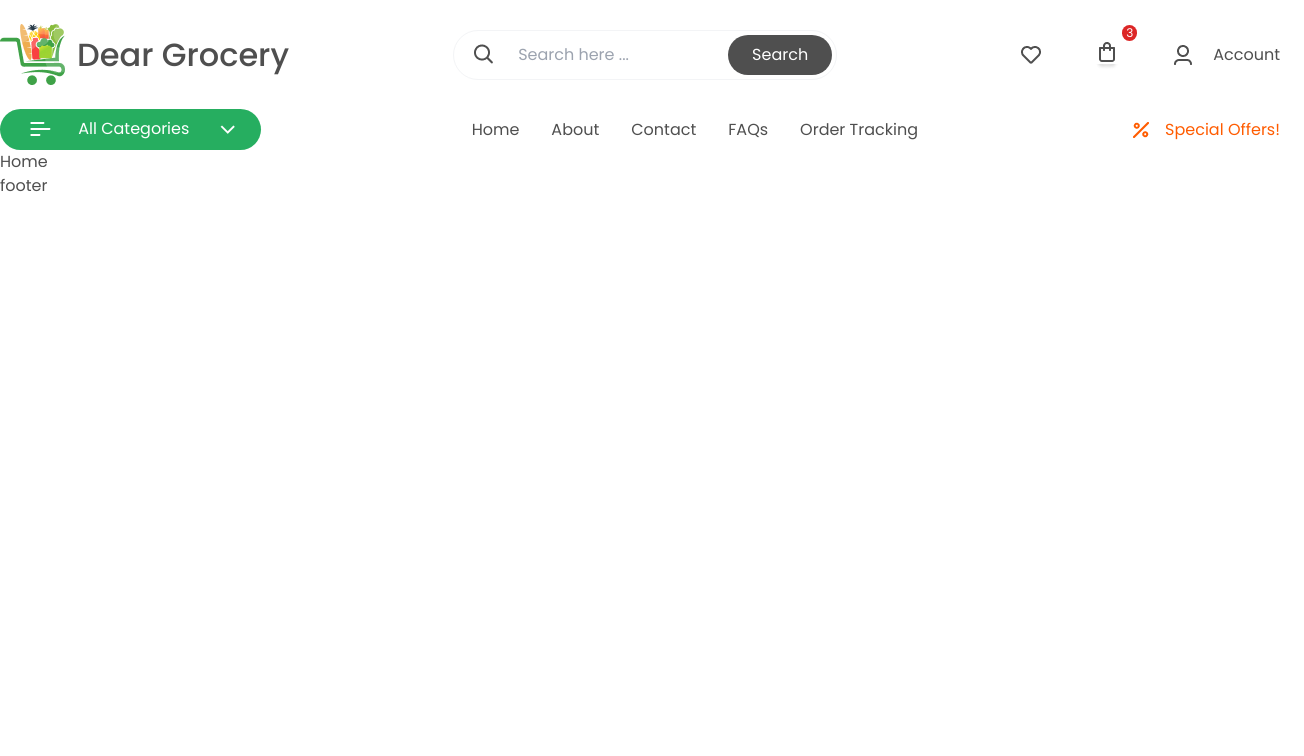
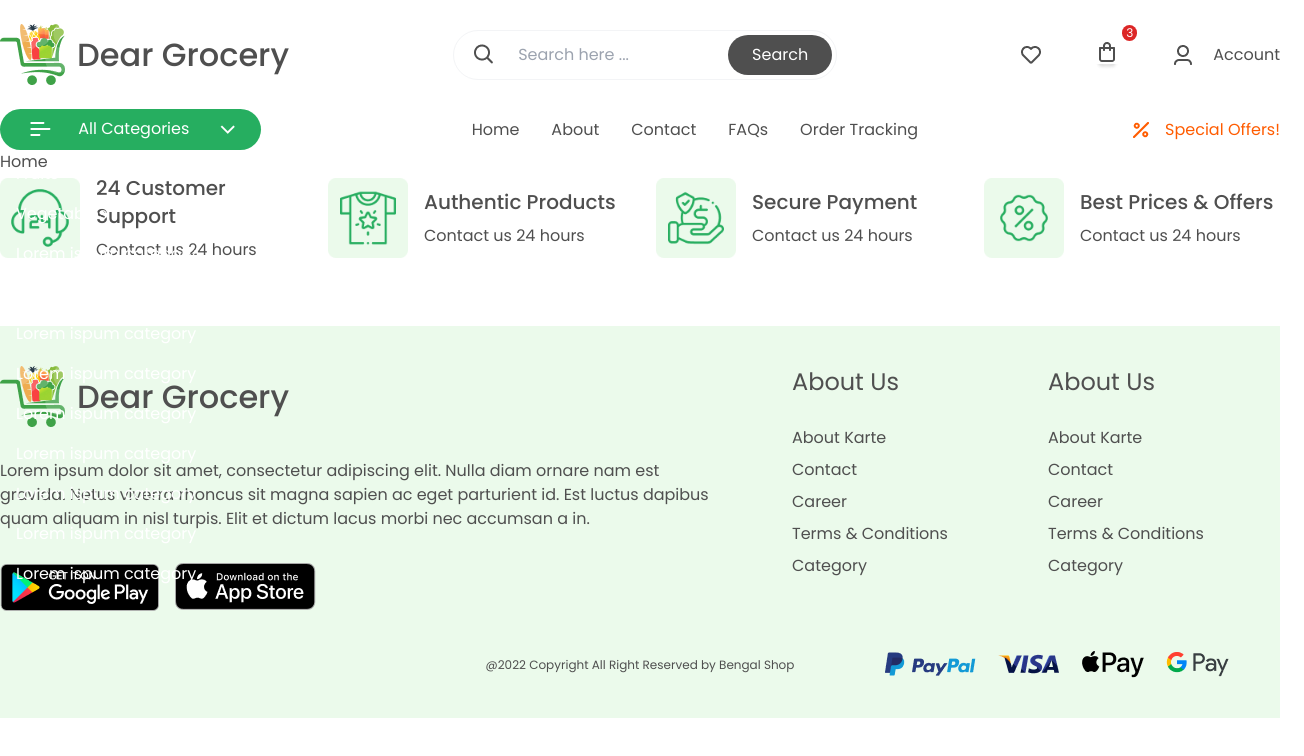
Before and after one commit to abushamacd/Dear_Grocery_Client, a React (Create React App) app: page /home in a window 1280 px wide. Shown: the top 756 px of the page, 1304 px wide, since content can reach past the window. Built offline with nearby package versions, Linux system fonts and the light colour scheme.

Commit message:
footer done

```diff
--- /dev/null
+++ b/src/Components/Logo.js
@@ -0,0 +1,13 @@
+import React from "react";
+import { Link } from "react-router-dom";
+import logo from "../assets/img/logo.png";
+
+const Logo = () => {
+  return (
+    <Link to="/" className="flex font-32 font-medium items-center">
+      <img className="mr-3" src={logo} alt="" /> Dear Grocery
+    </Link>
+  );
+};
+
+export default Logo;
--- a/src/Sections/Shared/Footer.js
+++ b/src/Sections/Shared/Footer.js
@@ -1,9 +1,137 @@
 import React from "react";
+import customerSupport from "../../assets/img/customer-support.png";
+import authenticProducts from "../../assets/img/authentic-products.png";
+import securePayment from "../../assets/img/secure-payment.png";
+import bestPrice from "../../assets/img/best-price.png";
+import playstore from "../../assets/img/playstore.png";
+import appstore from "../../assets/img/appstore.png";
+import payments from "../../assets/img/payments.png";
+import Logo from "../../Components/Logo";
 
 const Footer = () => {
   return (
     <div>
-      <h2>footer</h2>
+      <div className="container">
+        <div className="flex -mx-4 mb-16">
+          <div className="w-1/4 px-4 flex items-center">
+            <div className="min-w-max mr-4">
+              <img width="80" src={customerSupport} alt="" />
+            </div>
+            <div className="w-full">
+              <h3 className="text-xl font-medium mb-2">24 Customer Support</h3>
+              Contact us 24 hours
+            </div>
+          </div>
+
+          <div className="w-1/4 px-4 flex items-center">
+            <div className="min-w-max mr-4">
+              <img width="80" src={authenticProducts} alt="" />
+            </div>
+            <div className="w-full">
+              <h3 className="text-xl font-medium mb-2">Authentic Products</h3>
+              Contact us 24 hours
+            </div>
+          </div>
+
+          <div className="w-1/4 px-4 flex items-center">
+            <div className="min-w-max mr-4">
+              <img width="80" src={securePayment} alt="" />
+            </div>
+            <div className="w-full">
+              <h3 className="text-xl font-medium mb-2">Secure Payment</h3>
+              Contact us 24 hours
+            </div>
+          </div>
+
+          <div className="w-1/4 px-4 flex items-center">
+            <div className="min-w-max mr-4">
+              <img width="80" src={bestPrice} alt="" />
+            </div>
+            <div className="w-full">
+              <h3 className="text-xl font-medium mb-2">
+                Best Prices &#38; Offers
+              </h3>
+              Contact us 24 hours
+            </div>
+          </div>
+        </div>
+      </div>
+
+      <div className="bg-accent py-10">
+        <div className="container">
+          <div className="flex">
+            <div className="w-3/5 pr-10">
+              <Logo />
+              <p className="my-8">
+                Lorem ipsum dolor sit amet, consectetur adipiscing elit. Nulla
+                diam ornare nam est gravida. Netus viverra rhoncus sit magna
+                sapien ac eget parturient id. Est luctus dapibus quam aliquam in
+                nisl turpis. Elit et dictum lacus morbi nec accumsan a in.
+              </p>
+
+              <div className="flex">
+                <a className="mr-4" href="/" target="blank">
+                  <img src={playstore} alt="" />
+                </a>
+                <a href="/" target="blank">
+                  <img src={appstore} alt="" />
+                </a>
+              </div>
+            </div>
+            <div className="w-1/5 pl-6">
+              <h3 className="text-2xl mb-6">About Us</h3>
+              <ul className="leading-loose">
+                <li>
+                  <nuxt-link to="/">About Karte</nuxt-link>
+                </li>
+                <li>
+                  <nuxt-link to="/">Contact</nuxt-link>
+                </li>
+                <li>
+                  <nuxt-link to="/">Career</nuxt-link>
+                </li>
+                <li>
+                  <nuxt-link to="/">Terms & Conditions</nuxt-link>
+                </li>
+                <li>
+                  <nuxt-link to="/">Category</nuxt-link>
+                </li>
+              </ul>
+            </div>
+
+            <div className="w-1/5 pl-6">
+              <h3 className="text-2xl mb-6">About Us</h3>
+              <ul className="leading-loose">
+                <li>
+                  <nuxt-link to="/">About Karte</nuxt-link>
+                </li>
+                <li>
+                  <nuxt-link to="/">Contact</nuxt-link>
+                </li>
+                <li>
+                  <nuxt-link to="/">Career</nuxt-link>
+                </li>
+                <li>
+                  <nuxt-link to="/">Terms &#38; Conditions</nuxt-link>
+                </li>
+                <li>
+                  <nuxt-link to="/">Category</nuxt-link>
+                </li>
+              </ul>
+            </div>
+          </div>
+
+          <div className="flex -mx-6 mt-10 items-center text-xs">
+            <div className="w-1/3 px-6"></div>
+            <div className="w-1/3 px-6 text-center">
+              @2022 Copyright All Right Reserved by Bengal Shop
+            </div>
+            <div className="w-1/3 px-6 text-right">
+              <img src={payments} alt="" />
+            </div>
+          </div>
+        </div>
+      </div>
     </div>
   );
 };
```
Also changed, not shown: src/Sections/Shared/Header.js (+44 -44 lines).
